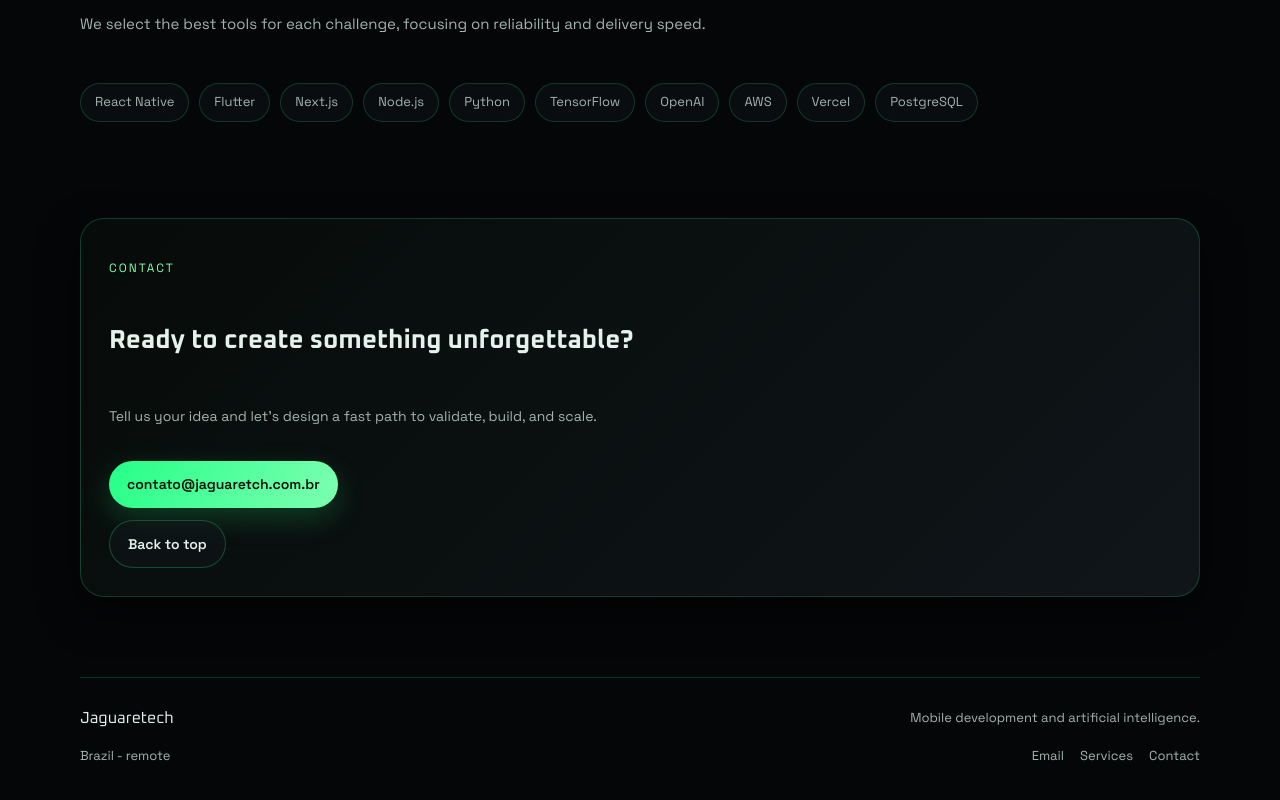
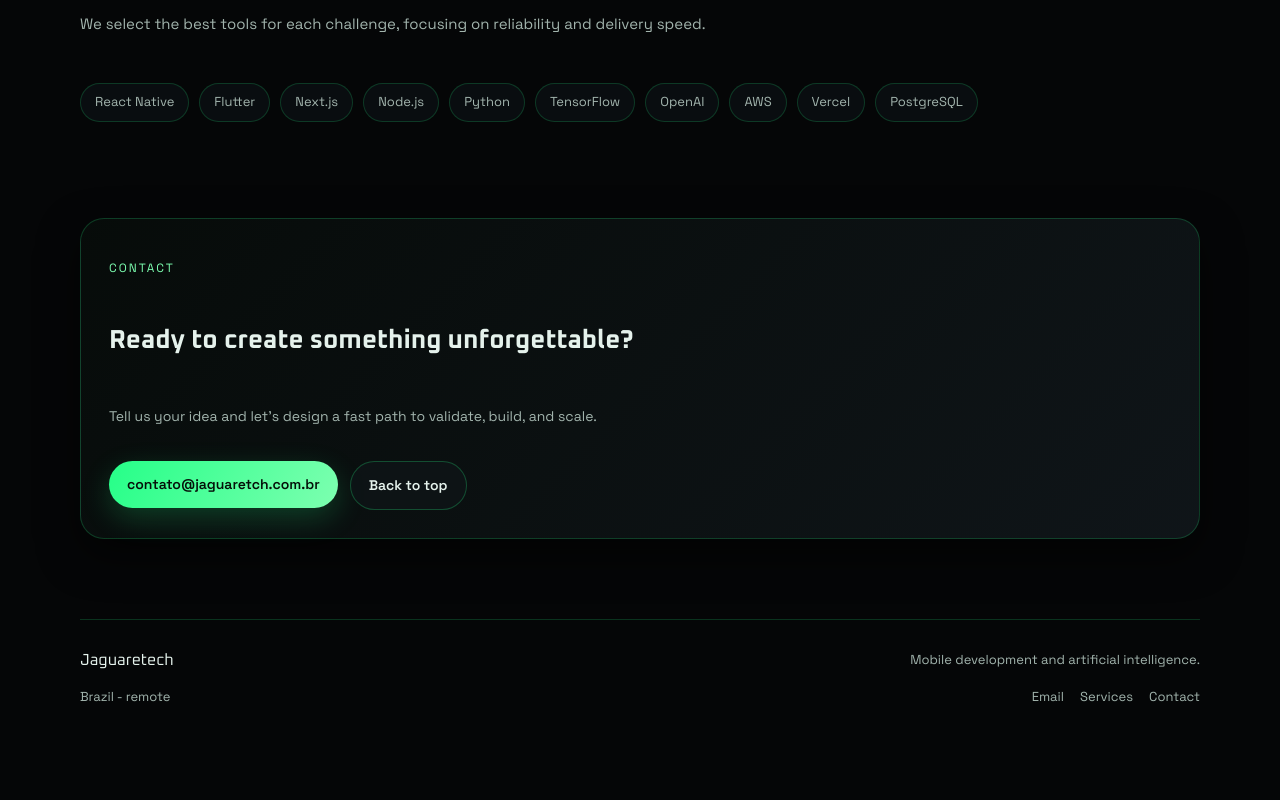
Before and after one commit to narradorww/jaguaretech, a Next.js app: page /en in a window 1280 px wide. Shown: the part 2549-3349 px from the top of the page. Built offline with nearby package versions, Linux system fonts and the light colour scheme.

Commit message:
style: Set ctaActions flex direction to row.

```diff
--- a/app/page.module.css
+++ b/app/page.module.css
@@ -546,6 +546,10 @@
     grid-template-columns: repeat(2, minmax(0, 1fr));
   }
 
+  .ctaActions {
+    flex-direction: row;
+  }
+
   .footerRow {
     flex-direction: row;
     justify-content: space-between;
```
